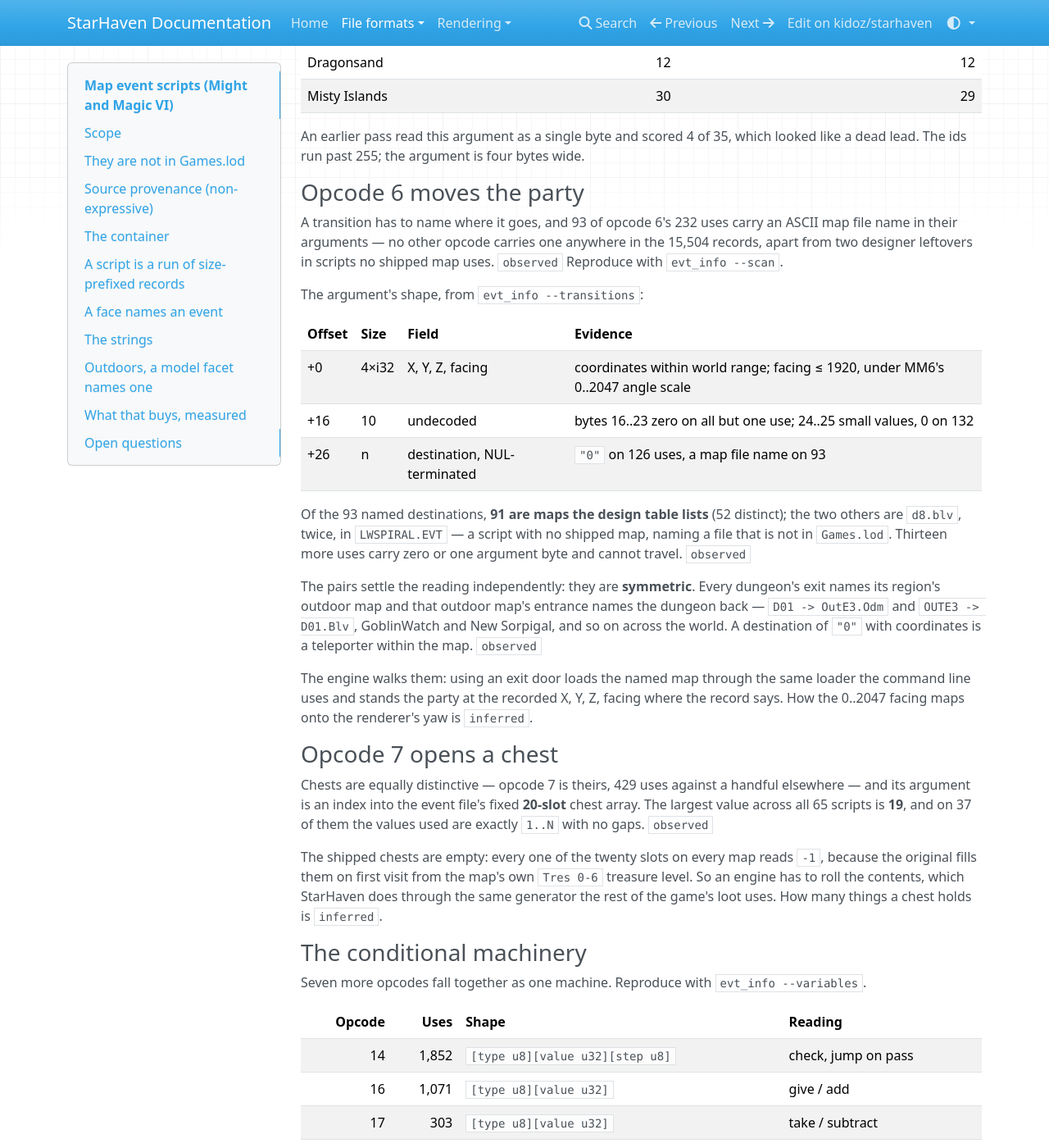
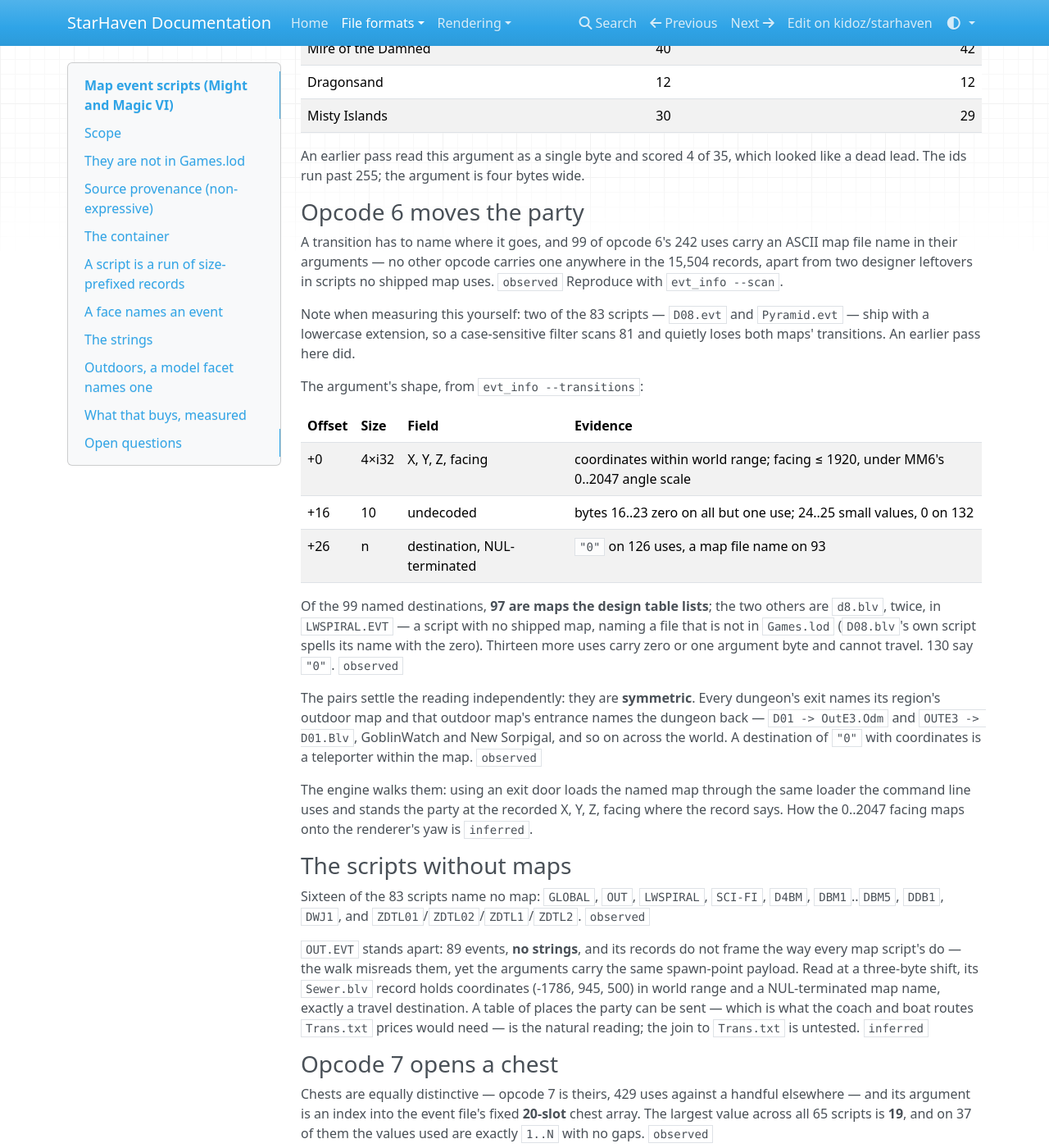
Before and after one commit to kidoz/starhaven, an MkDocs documentation site: the page built from docs/formats/map-events.md, in a window 1280 px wide and 1400 px high, scrolled down 3880 px. Shown: the whole window at 82% size. Built offline with MkDocs 1.6.1, drawn with Linux system fonts in a browser that asks for light colours; nearby versions of some CDN libraries; some of the changed text lies outside the part shown.

Commit message:
Scan all 83 scripts and close the travel loose ends

```diff
--- a/docs/formats/map-events.md
+++ b/docs/formats/map-events.md
@@ -14,8 +14,9 @@ names one, and the opcodes that have been pinned down.
 `Games.lod` holds only geometry and saved state — 52 `.blv`, 52 `.dlv`, 15
 `.odm`, 15 `.ddm`, and nothing else. `observed` The scripts are in
 **`icons.lod`**, alongside the design tables: **83 `.EVT`** entries and
-**76 `.STR`**, one pair per map, 738 to about 2,000 stored bytes each.
-`observed`
+**76 `.STR`**, 738 to about 2,000 stored bytes each. Sixty-seven of the
+scripts are the maps'; the other sixteen have no map of their own — see
+"The scripts without maps" below. `observed`
 
 That is worth stating because two earlier searches for map events looked in the
 wrong file. The `.odm` payload is now accounted for byte for byte with no room
@@ -184,10 +185,14 @@ wide.
 
 ### Opcode 6 moves the party
 
-A transition has to name where it goes, and 93 of opcode 6's 232 uses carry an
+A transition has to name where it goes, and 99 of opcode 6's 242 uses carry an
 ASCII map file name in their arguments — no other opcode carries one anywhere
 in the 15,504 records, apart from two designer leftovers in scripts no shipped
 map uses. `observed` Reproduce with `evt_info --scan`.
+
+Note when measuring this yourself: two of the 83 scripts — `D08.evt` and
+`Pyramid.evt` — ship with a lowercase extension, so a case-sensitive filter
+scans 81 and quietly loses both maps' transitions. An earlier pass here did.
 
 The argument's shape, from `evt_info --transitions`:
 
@@ -197,10 +202,11 @@ The argument's shape, from `evt_info --transitions`:
 | +16 | 10 | undecoded | bytes 16..23 zero on all but one use; 24..25 small values, 0 on 132 |
 | +26 | n | destination, NUL-terminated | `"0"` on 126 uses, a map file name on 93 |
 
-Of the 93 named destinations, **91 are maps the design table lists** (52
-distinct); the two others are `d8.blv`, twice, in `LWSPIRAL.EVT` — a script
-with no shipped map, naming a file that is not in `Games.lod`. Thirteen more
-uses carry zero or one argument byte and cannot travel. `observed`
+Of the 99 named destinations, **97 are maps the design table lists**; the
+two others are `d8.blv`, twice, in `LWSPIRAL.EVT` — a script with no shipped
+map, naming a file that is not in `Games.lod` (`D08.blv`'s own script spells
+its name with the zero). Thirteen more uses carry zero or one argument byte
+and cannot travel. 130 say `"0"`. `observed`
 
 The pairs settle the reading independently: they are **symmetric**. Every
 dungeon's exit names its region's outdoor map and that outdoor map's entrance
@@ -212,6 +218,21 @@ The engine walks them: using an exit door loads the named map through the same
 loader the command line uses and stands the party at the recorded X, Y, Z,
 facing where the record says. How the 0..2047 facing maps onto the renderer's
 yaw is `inferred`.
+
+### The scripts without maps
+
+Sixteen of the 83 scripts name no map: `GLOBAL`, `OUT`, `LWSPIRAL`, `SCI-FI`,
+`D4BM`, `DBM1`..`DBM5`, `DDB1`, `DWJ1`, and `ZDTL01`/`ZDTL02`/`ZDTL1`/`ZDTL2`.
+`observed`
+
+`OUT.EVT` stands apart: 89 events, **no strings**, and its records do not
+frame the way every map script's do — the walk misreads them, yet the
+arguments carry the same spawn-point payload. Read at a three-byte shift, its
+`Sewer.blv` record holds coordinates (-1786, 945, 500) in world range and a
+NUL-terminated map name, exactly a travel destination. A table of places the
+party can be sent — which is what the coach and boat routes `Trans.txt`
+prices would need — is the natural reading; the join to `Trans.txt` is
+untested. `inferred`
 
 ### Opcode 7 opens a chest
 
@@ -233,24 +254,24 @@ Seven more opcodes fall together as one machine. Reproduce with
 
 | Opcode | Uses | Shape | Reading |
 | ---: | ---: | --- | --- |
-| 14 | 1,852 | `[type u8][value u32][step u8]` | check, jump on pass |
-| 16 | 1,071 | `[type u8][value u32]` | give / add |
-| 17 | 303 | `[type u8][value u32]` | take / subtract |
-| 18 | 849 | `[type u8][value u32]` | set |
-| 36 | 345 | `[step u8]` | goto |
-| 1 | 1,562 | `[u8 0..2]` | end of event |
-| 15 | 1,083 | `[door u8][state u8]` | open or shut a door |
+| 14 | 1,951 | `[type u8][value u32][step u8]` | check, jump on pass |
+| 16 | 1,090 | `[type u8][value u32]` | give / add |
+| 17 | 330 | `[type u8][value u32]` | take / subtract |
+| 18 | 948 | `[type u8][value u32]` | set |
+| 36 | 368 | `[step u8]` | goto |
+| 1 | 1,653 | `[u8 0..2]` | end of event |
+| 15 | 1,136 | `[door u8][state u8]` | open or shut a door |
 
 The step bytes are what settles the control flow: opcode 14's trailing byte
-is a sequence number of **its own event on 1,852 of 1,852 uses**, and opcode
-36's byte on 345 of 345. Opcode 1 closes essentially every event and its byte
-never passes 2. Opcode 15's first byte is **not** a step (86 of 1,089) — it
-runs 1..60 with a second byte of 0..2, a door and a state. `observed`
+is a sequence number of **its own event on 1,951 of 1,951 uses**, and opcode
+36's byte on 368 of 368. Opcode 1 closes essentially every event and its byte
+never passes 2. Opcode 15's first byte is **not** a step (97 of 1,142) — it
+runs 1..64 with a second byte of 0..2, a door and a state. `observed`
 
 The four typed opcodes share one type vocabulary, and three types are
 established by their closed sets:
 
-- **type 17 is an item id**: across 704 uses it never leaves 1..578, and 578
+- **type 17 is an item id**: across 641 uses it never leaves 1..578, and 578
   is exactly the item table's last row. What opcode 16 gives spans the whole
   table; what opcode 17 takes is 433..578 — the quest-item rows, which is
   what a turn-in takes off you. `observed`
@@ -334,7 +355,12 @@ using one prints its message.
 
 - Most opcodes. `unknown`
 - Opcode 6's bytes 16..25: zeros on most uses, small distinct values in 24..25
-  on the rest, including consecutive runs within one script. `unknown`
+  on the rest, including consecutive runs within one script. Two readings are
+  tested and fail: `2DEvents.txt` row ids (the values run past the table's
+  557), and sound ids (19 of 89 nonzero values resolve, to monster attack
+  noises — the dense id region, not a meaning). `unknown`
+- `OUT.EVT`'s own record framing, and whether its 89 destinations are what
+  `Trans.txt`'s routes point at. `unknown`
 - Opcode 15's door numbers against the indoor maps' own door records, and
   what state 2 is where 0 and 1 read as shut and open. `unknown`
 - Opcode 11's embedded ASCII name, which reads like a sound effect. `unknown`
```
Also changed, not shown: README.md (+3 -3 lines), 2 other files.
